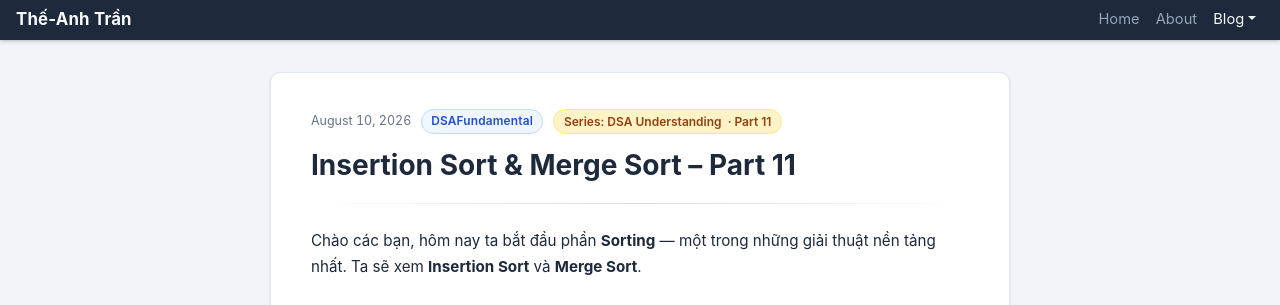
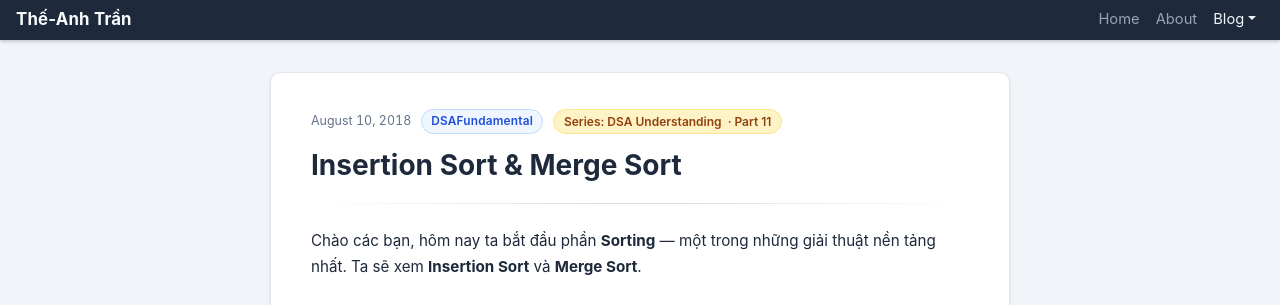
Before and after one commit to anhttmle/anhttmle.github.io, a Jekyll site: the page built from _posts/2018-08-10-DSA-11.md, in a window 1280 px wide and 900 px high. Shown: the top 305 px of the window. Built offline with Jekyll 4.4.1, drawn with Linux system fonts in a browser that asks for light colours; some of the changed text lies outside the part shown.

Commit message:
Update and rename 2026-08-10-DSA-11.md to 2018-08-10-DSA-11.md

```diff
--- a/_posts/2026-08-10-DSA-11.md
+++ b/_posts/2018-08-10-DSA-11.md
@@ -1,6 +1,6 @@
 ---
-title: "Insertion Sort & Merge Sort – Part 11"
-date: 2026-08-10
+title: "Insertion Sort & Merge Sort"
+date: 2018-08-10
 layout: post
 categories: DSAFundamental
 series: "DSA Understanding"
```
